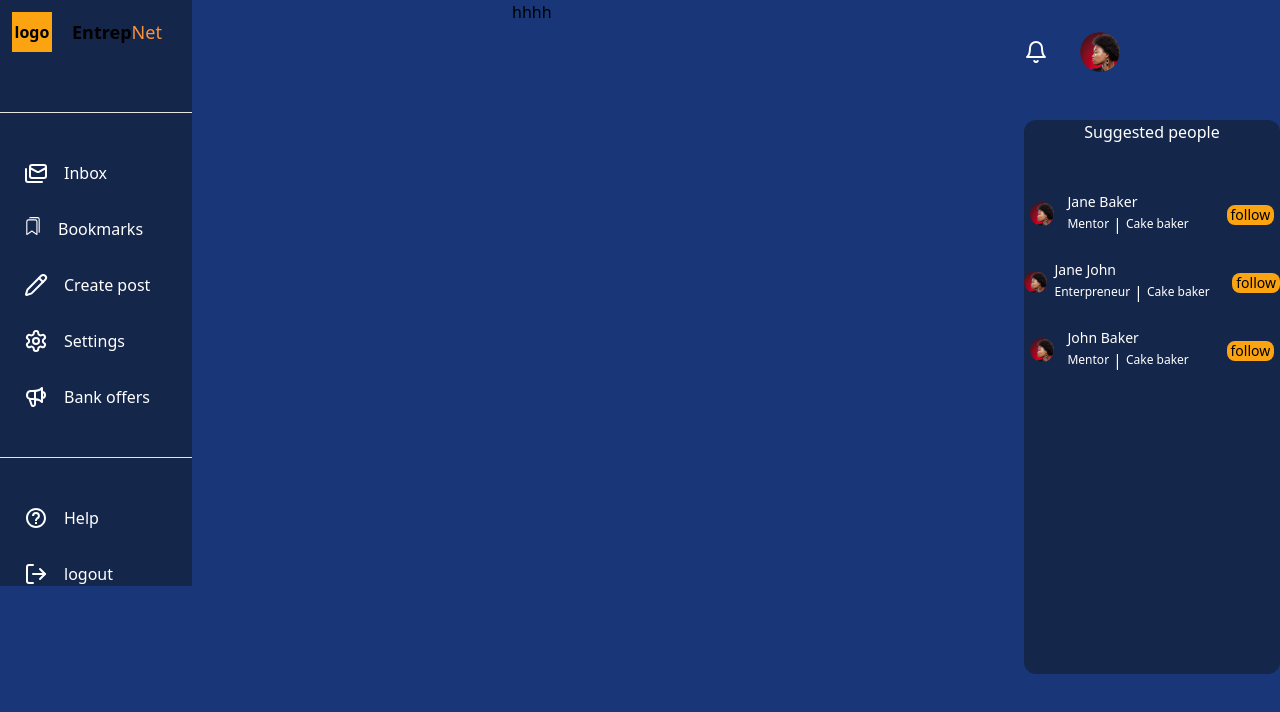
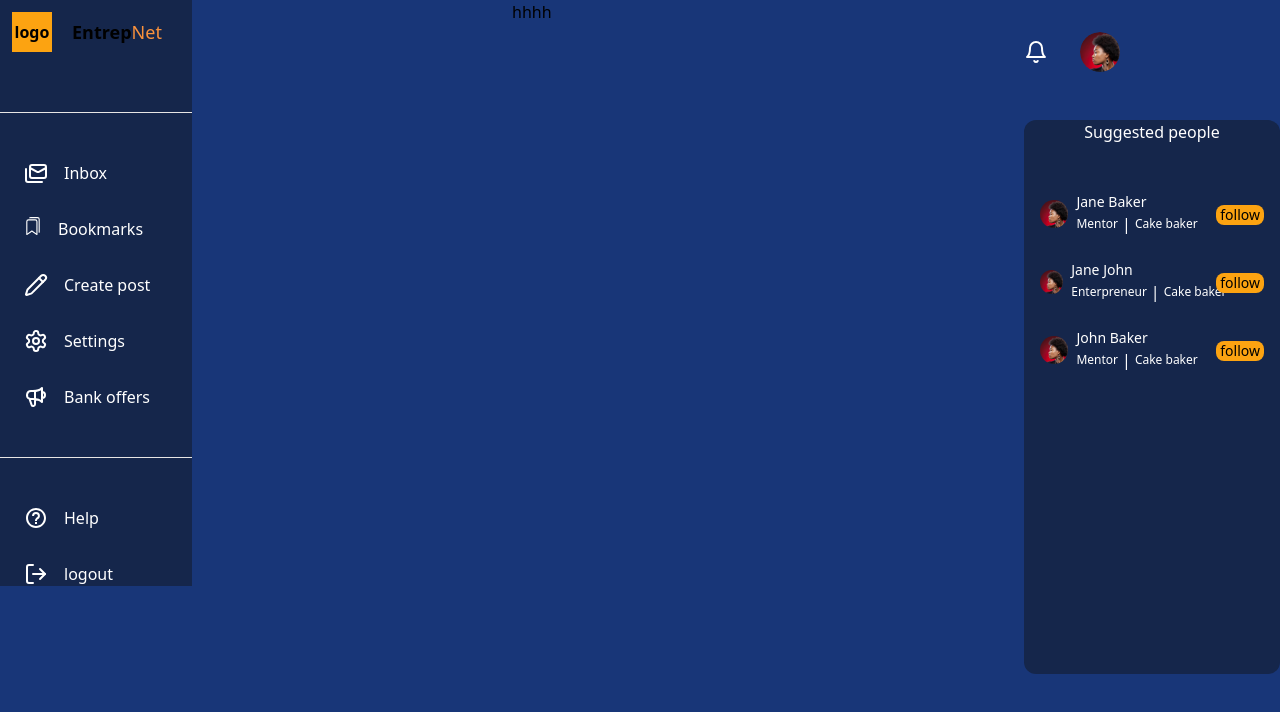
Before and after one commit to louissosthenes9/EntrepNet, a Next.js app in the folder frontend/: page /home in a window 1280 px wide. Shown: the top 712 px of the page. Built offline with nearby package versions, Linux system fonts and the light colour scheme.

Commit message:
restlyled

```diff
--- a/frontend/src/components/FollowingsList.jsx
+++ b/frontend/src/components/FollowingsList.jsx
@@ -6,7 +6,7 @@ import Image from "next/image";
 export default function FollowingsList() {
     const [isFollowing,setIsFollowing]= useState(true)
   return (
-    <div className="grid gap-y-6 mt-12">
+    <div className="grid gap-y-6 mt-12 px-4">
       {Followings.map((following) => (
         <div
         className="flex justify-evenly flex-shrink gap-x-2 items-center h-full"
@@ -15,8 +15,8 @@ export default function FollowingsList() {
        <div>
         <Image
          src={following.src}
-         width={24}
-         height={24}
+         width={32}
+         height={32}
          alt="profile"
          />
        </div>
```
